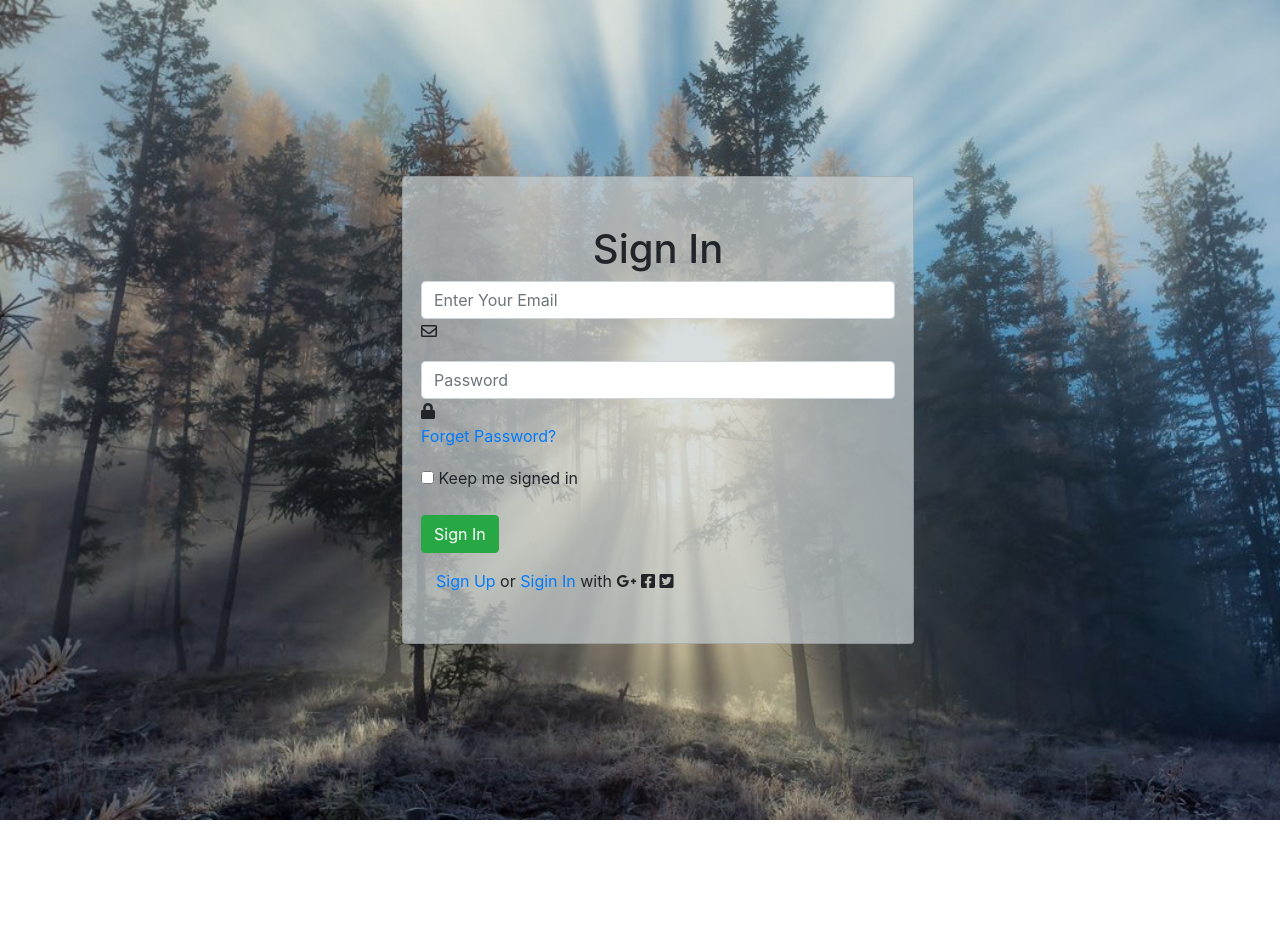
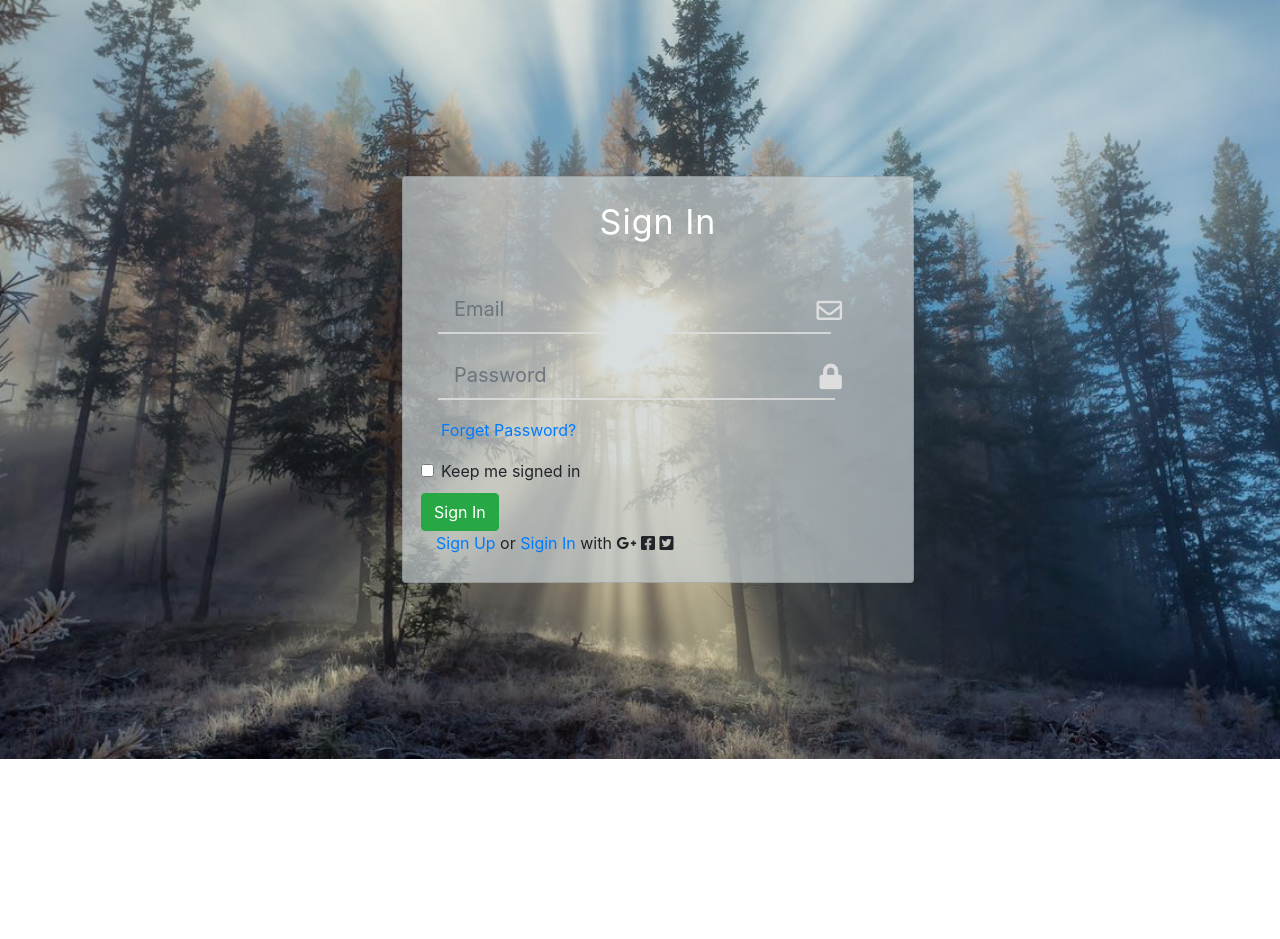
Before and after one commit to Fighteros/signInForm, a plain HTML site: page index.html in a window 1280 px wide. After the commit the page ends 886 px from the top, so only its background shows below. Drawn offline with nearby package versions, Linux system fonts and the light colour scheme.

Commit message:
finished form group

```diff
--- a/assests/css/main.css
+++ b/assests/css/main.css
@@ -2,7 +2,7 @@
     --paragraphs: #222222;
     --links: #666666;
     --overlay: rgba(200, 208, 211, 0.7);
-    --buttons: #325288;
+    --buttons: #dddd;
     --body: #f5f1da;
 }
 
@@ -23,7 +23,44 @@ body {
 }
 
 .card {
-    padding: 48px 18px;
+    padding: 25px 18px;
     margin: 48px 18px;
     background: var(--overlay);
 }
+
+.main .form-title h1 {
+    color: #fff;
+    padding-bottom: 35px;
+    font-size: 34px;
+    font-weight: 400;
+    letter-spacing: 1px;
+}
+
+.main .form-group .form-control {
+    border: 0px solid var(--overlay);
+    background-color: transparent;
+    margin-bottom: 2px;
+    border-bottom: 2px solid var(--buttons);
+    border-radius: 0;
+}
+
+.main .form-group .form-control:focus {
+    border-color: none;
+    -webkit-box-shadow: none;
+    box-shadow: none;
+}
+
+.form-group {
+    display: flex;
+    position: relative;
+    overflow: hidden;
+    right: 3px;
+    padding: 0 35px;
+}
+
+.form-group .form-icon i {
+    color: #dedede;
+    font-size: 1.6em;
+    padding-top: 12px;
+    padding-right: 15px;
+}
--- a/index.html
+++ b/index.html
@@ -29,21 +29,25 @@
                             </h1>
                         </div>
                         <form class="sign-in-form" id="sign-in-form" action="index.html" method="POST" novalidate>
+
                             <div class="form-group">
-                                <input type="text" name="email" id="email" class="email form-control" placeholder="Enter Your Email">
-                                <span class="form-icon"></span><i class="far fa-envelope"></i></span>
+                                <input type="text" name="email" id="email" class="email row form-control form-control-lg" placeholder="Email" />
+                                <span class="form-icon"><i class="far fa-envelope"></i></span>
                             </div>
 
                             <div class="form-group">
-                                <input type="password" name="password" id="password" class="password form-control" placeholder="Password">
+                                <input type="password" name="password" id="password" class="password row form-control form-control-lg" placeholder="Password">
                                 <span class="form-icon"><i class="fas fa-lock"></i></span>
+                            </div>
+                            <div class="form-check">
                                 <p><a href="#">Forget Password?</a></p>
-                                <input type="checkbox" id="save-login" name="save-login" value="save-login">
+                                <input type="checkbox" class="form-check-input" id="save-login" name="save-login" value="save-login">
                                 <label for="#save-login">Keep me signed in</label>
                             </div>
-                            <div class="form-group">
-                                <button class="button btn btn-success" type="submit">Sign In</button>
-                            </div>
+
+
+                            <button class="button btn btn-success" type="submit">Sign In</button>
+
                         </form>
 
                         <div class="col-lg-12">
```
